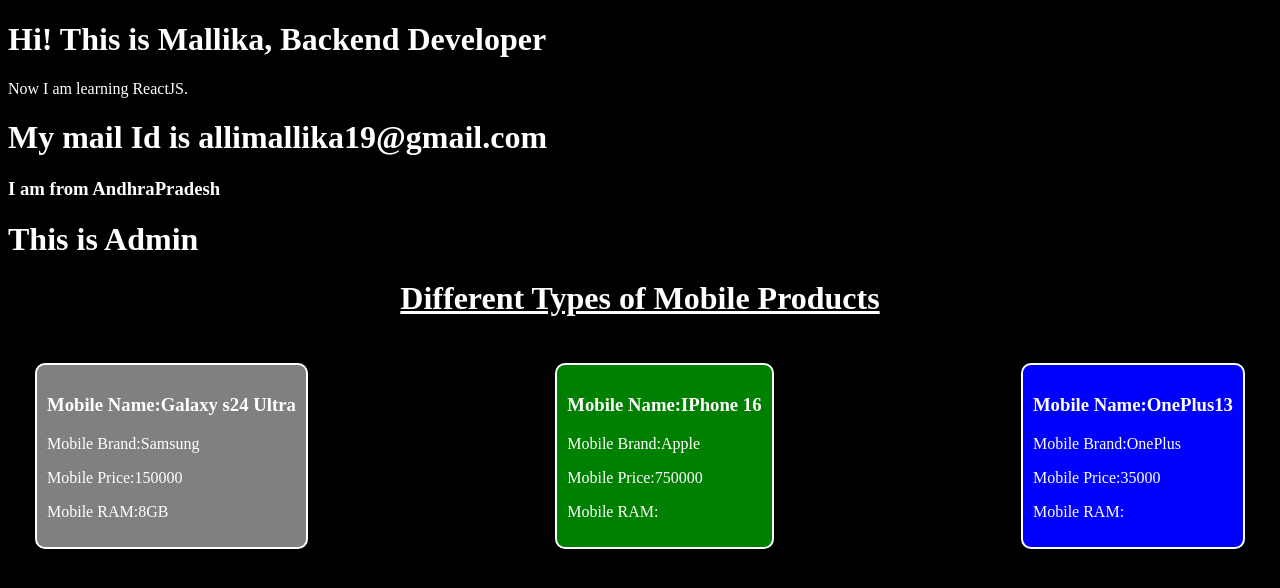
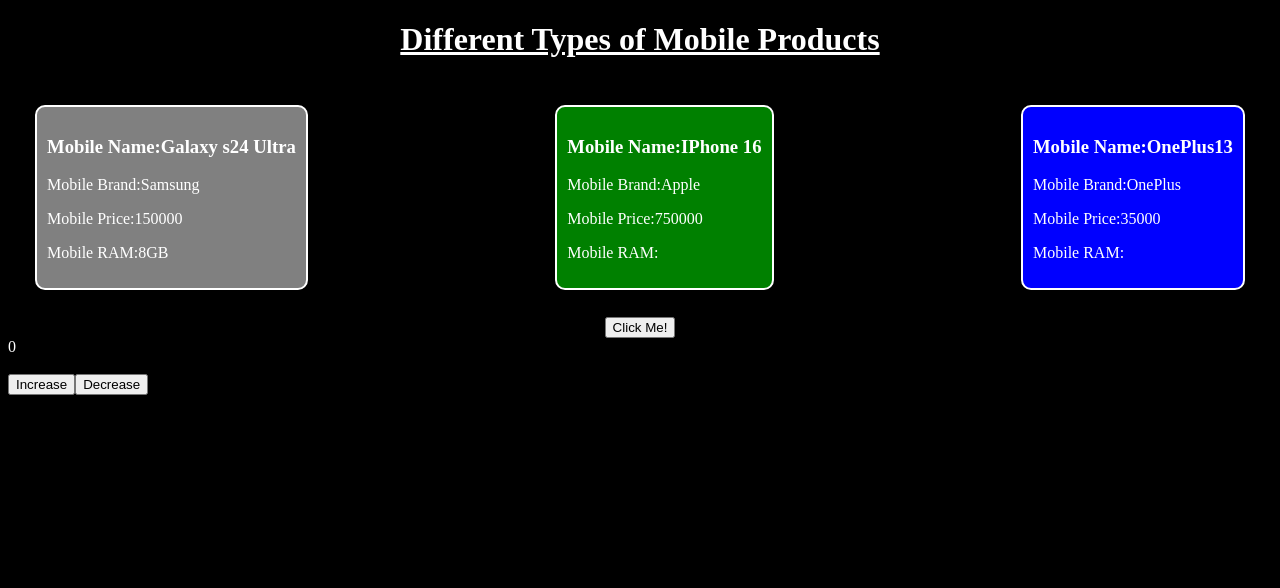
Before and after one commit to AlliMallika/ReactSeries, a React (Vite) app: page / in a window 1280 px wide. Shown: the top 588 px of the page. Built offline with nearby package versions, Linux system fonts and the light colour scheme.

Commit message:
Events and useState done

```diff
--- a/src/App.jsx
+++ b/src/App.jsx
@@ -2,47 +2,71 @@
 import Person from "./components/Person";
 import { Admin } from "./components/Admin";
 import { Product } from "./components/Product";
+import { Events } from "./components/Events";
+import { Counter } from "./components/Counter";
 
-const App = ()=>{
- //internal styling
-  const obj = {
+const App = () => {
+  // Internal styling for the button container
+  const buttonContainerStyle = {
+    display: 'flex',
+    justifyContent: 'center', // Center horizontally
+    alignItems: 'center',     // Center vertically
+    height: '100vh'           // Full viewport height
+  };
+
+  // Base styling for product boxes
+  const baseProductStyle = {
+    padding: '10px',
+    margin: '20px',
     display: 'flex',
     justifyContent: 'space-between',
-          padding: '5px',
-          margin: '2px'
-  }
+    borderRadius: '10px',
+    border: '2px solid white',
+  };
 
-  return(
-    // React Fragment added
+  const productStyles = {
+    gray: {
+      backgroundColor: 'gray',
+      ...baseProductStyle,
+    },
+    green: {
+      backgroundColor: 'green',
+      ...baseProductStyle,
+    },
+    blue: {
+      backgroundColor: 'blue',
+      ...baseProductStyle,
+    },
+  };
+
+  return (
     <>
-     <Person/>
-     {/* //resuable components */}
+      {/* <Person/> */}
       {/* <Admin/>
       <Admin/> */}
       <h1><b><center><u>Different Types of Mobile Products</u></center></b></h1>
-     {/* //inline styling */}
       <div style={{
           display: 'flex',
           justifyContent: 'space-between',
           padding: '5px',
           margin: '2px'
         }}>
-      {/* <div style={obj}> */}
-        {/* <div className='div'> //external CSS */}
-    <div style={{ backgroundColor:"gray", padding:'10px', margin:'20px', display:'flex',justifyContent:"space-between", borderRadius:"10px",
-          border:'2px solid white',}}>
-    <Product title="Galaxy s24 Ultra" brand="Samsung" price={150000} RAM="8GB"/>
+        <div style={productStyles.gray}>
+          <Product title="Galaxy s24 Ultra" brand="Samsung" price={150000} RAM="8GB" />
         </div>
-    <div style={{ backgroundColor:"green", padding:'10px', margin:'20px', display:'flex',justifyContent:"space-between", borderRadius:"10px",
-          border:'2px solid white',}}>
-      <Product title="IPhone 16" brand="Apple" price={750000}/>
+        <div style={productStyles.green}>
+          <Product title="IPhone 16" brand="Apple" price={750000} />
         </div>
-    <div style={{ backgroundColor:"blue", padding:'10px', margin:'20px', display:'flex',justifyContent:"space-between", borderRadius:"10px",
-          border:'2px solid white',}}>
-      <Product title="OnePlus13" brand="OnePlus" price={35000}/>
+        <div style={productStyles.blue}>
+          <Product title="OnePlus13" brand="OnePlus" price={35000} />
         </div>
       </div>
+      <div style={{textAlign:'center'}}>
+        <Events />
+      </div>
+      <div><Counter/></div>
     </>
-  )
+  );
 }
+
 export default App;
--- /dev/null
+++ b/src/components/Counter.jsx
@@ -0,0 +1,12 @@
+import React, { useState } from 'react'
+
+export const Counter = () => {
+    const [counter, setCounter] = useState(0)
+  return (
+    <div>
+        <div>{counter}</div><br />
+    <button onClick={()=>setCounter(counter+1)}>Increase</button>
+    <button onClick={()=>setCounter(counter-1)}>Decrease</button>
+    </div>
+  )
+}
--- /dev/null
+++ b/src/components/Events.jsx
@@ -0,0 +1,12 @@
+import React from 'react'
+
+export const Events = () => {
+    const handleClick =(a)=>{
+        alert(`you clicked the button ${a}`);
+    }
+  return (
+    <div>
+        <button onClick={()=>handleClick(10)}>Click Me!</button>
+    </div>
+  )
+}
```
Lines whose indentation alone changed are shown as unchanged.
